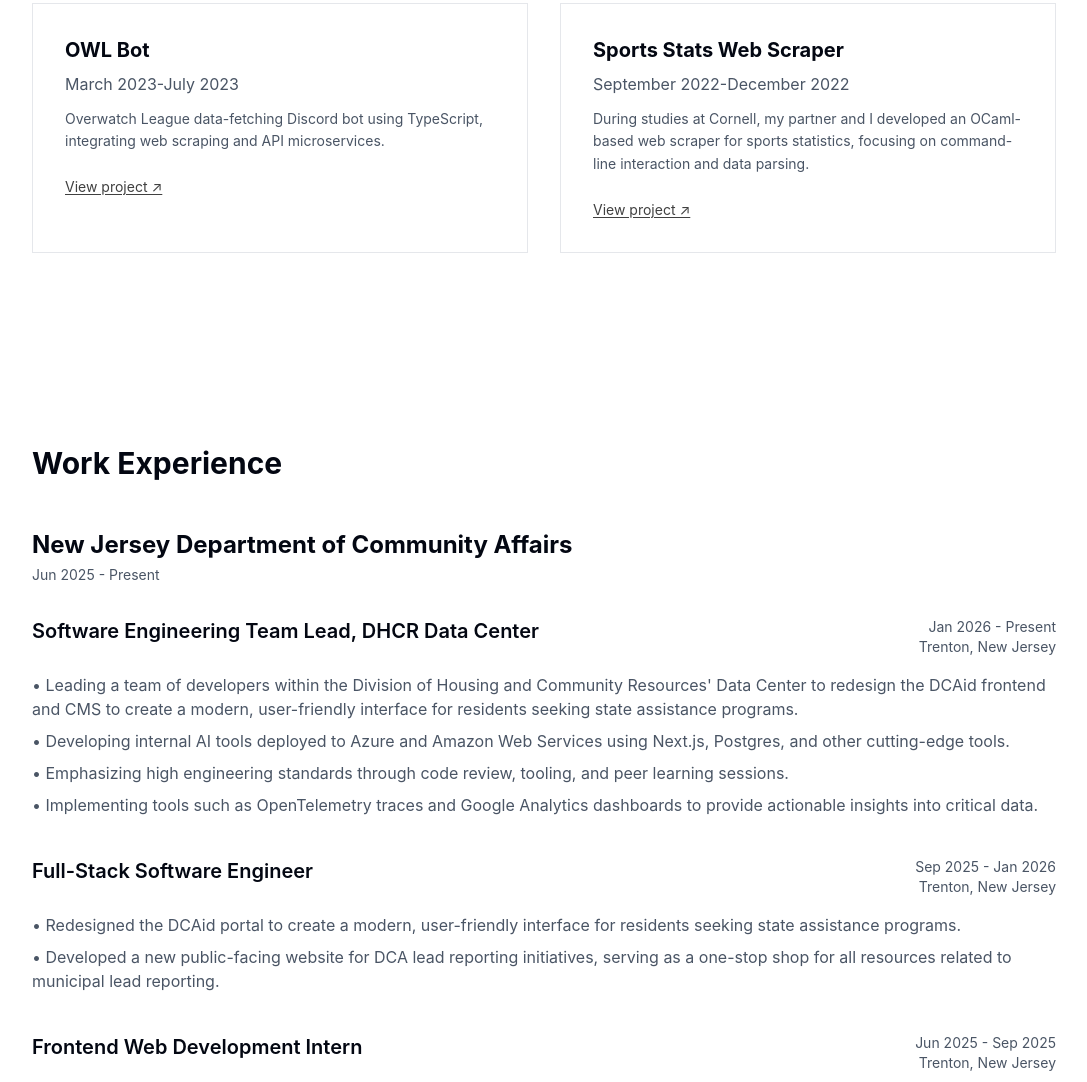
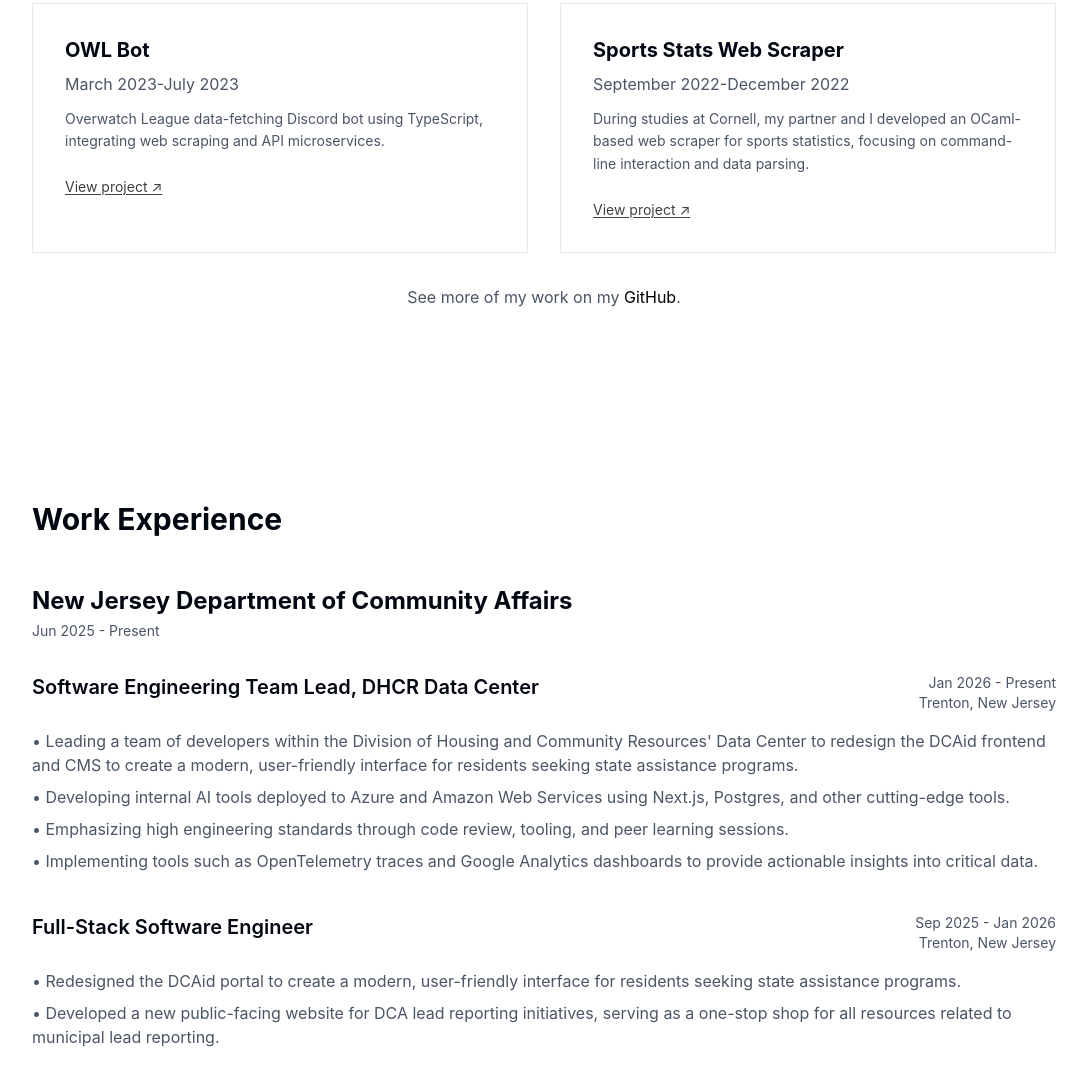
Before and after one commit to lucasdoell/portfolio, an Astro site: page / in a window 1280 px wide. Shown: the part 1256-2338 px from the top of the page, without its empty margins (96-1183 px from the left). Built offline with nearby package versions, Linux system fonts and the light colour scheme; Astro itself is replaced by a stand-in of ours.

Commit message:
Add link to GitHub profile in BentoBoxProjects component

```diff
--- a/src/components/BentoBoxProjects.tsx
+++ b/src/components/BentoBoxProjects.tsx
@@ -57,6 +57,10 @@ export function BentoBoxProjects({ projects }: BentoBoxProjectsProps) {
           </article>
         ))}
       </div>
+
+      <div className="text-gray-600 dark:text-gray-400 text-center mt-8">
+        See more of my work on my <a href="https://github.com/lucasdoell" target="_blank" rel="noreferrer" className="text-black dark:text-white">GitHub</a>.
+      </div>
     </section>
   );
 }
```
